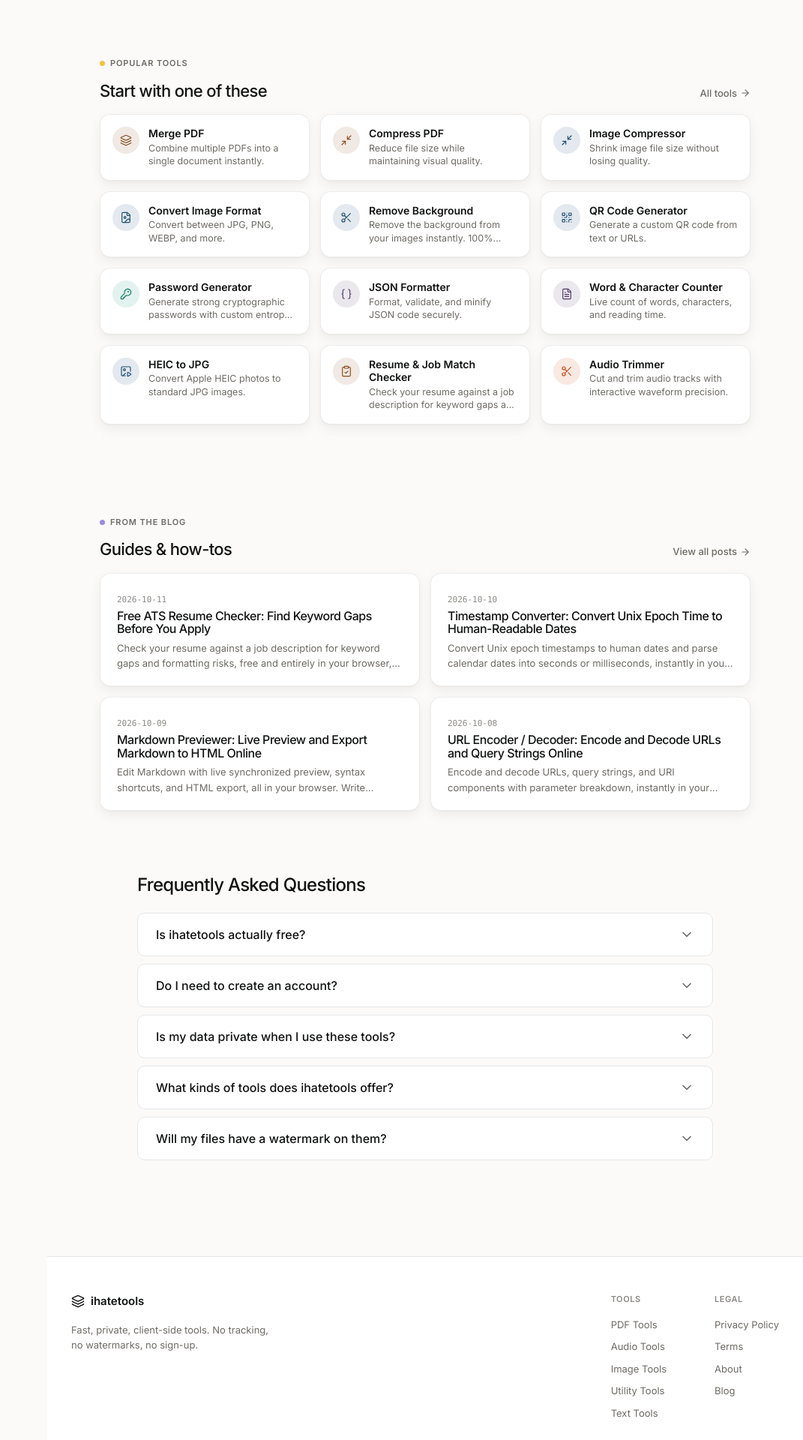
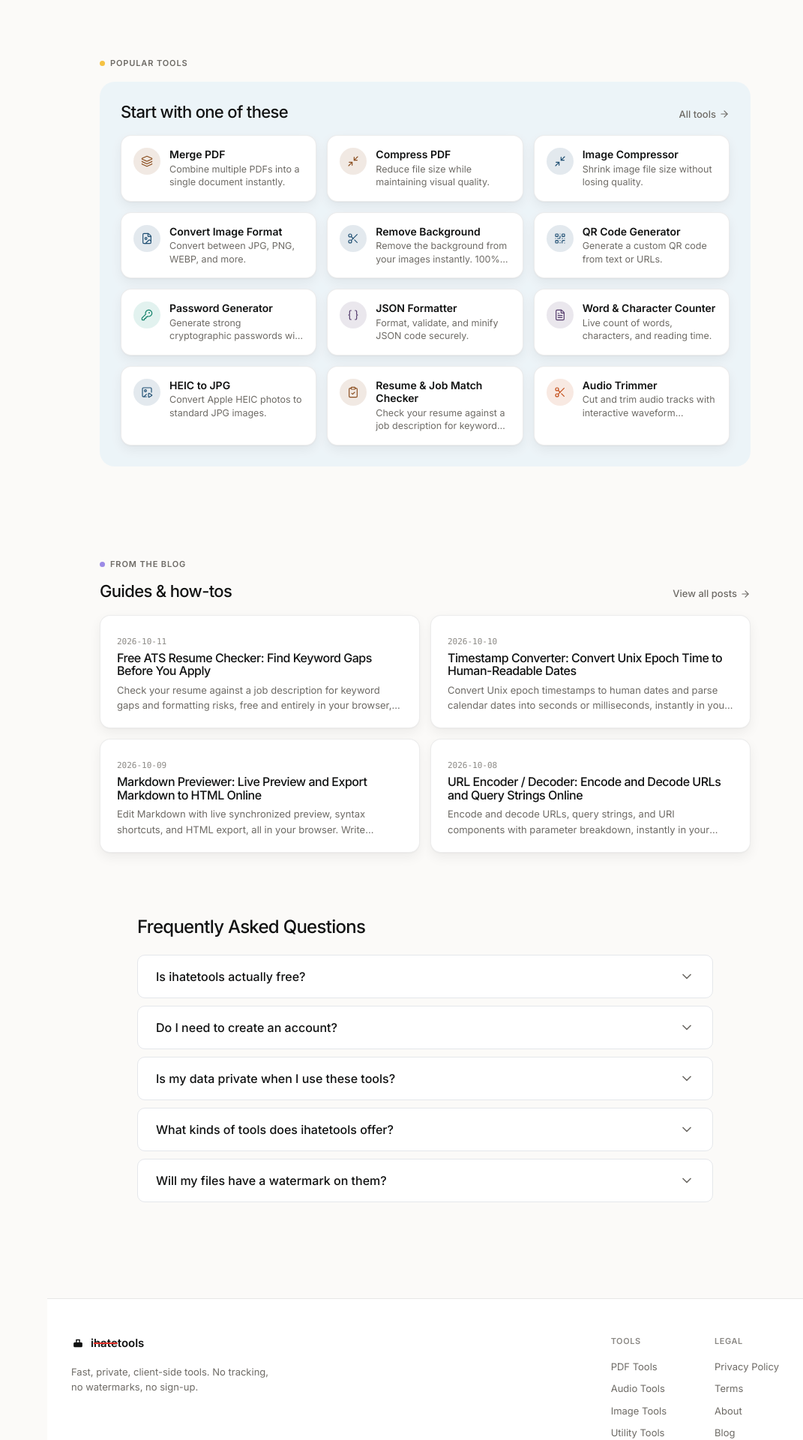
Before and after one commit to Sujithkrys/ihatetools, a Next.js app: page /home in a window 1280 px wide. Shown: the part 1600-3520 px from the top of the page at 75% size, without its empty margins (209-1280 px from the left). Built offline with nearby package versions, Linux system fonts and the light colour scheme.

Commit message:
Standardize URL trailing-slash convention (trailingSlash: false) and add canonical to /home

```diff
--- a/next.config.mjs
+++ b/next.config.mjs
@@ -1,5 +1,6 @@
 /** @type {import('next').NextConfig} */
 const nextConfig = {
+  trailingSlash: false,
   webpack: (config, { isServer }) => {
     config.resolve.alias = {
       ...config.resolve.alias,
--- a/src/app/home/page.tsx
+++ b/src/app/home/page.tsx
@@ -30,6 +30,14 @@ const CATEGORY_BADGE: Record<string, string> = {
 export const metadata: Metadata = {
   title: "ihatetools - Free PDF, Image, Audio & Text Tools, No Sign-Up",
   description: `${TOOLS.length}+ free online tools for PDFs, images, audio, and text. Merge PDFs, compress images, convert formats, and more, all processed locally in your browser. No sign-up, no watermark, no uploads.`,
+  alternates: {
+    canonical: "/home",
+  },
+  openGraph: {
+    title: "ihatetools - Free PDF, Image, Audio & Text Tools, No Sign-Up",
+    description: `${TOOLS.length}+ free online tools for PDFs, images, audio, and text. Merge PDFs, compress images, convert formats, and more, all processed locally in your browser. No sign-up, no watermark, no uploads.`,
+    url: "/home",
+  },
 };
 
 const POPULAR_TOOL_IDS = [
@@ -289,6 +297,7 @@ export default function Home() {
 
       {/* ======== POPULAR TOOLS ======== */}
       <Frame label="Popular tools" labelColor="yellow">
+        <div className="max-w-[960px] mx-auto rounded-[20px] p-[20px] md:p-[28px]" style={{ background: "rgb(var(--color-sel) / 0.06)" }}>
           <div className="flex items-baseline justify-between max-w-[920px] mx-auto mb-[18px]">
             <h2 className="disp text-[22px] text-ink">Start with one of these</h2>
             <Link href="/" className="text-[13px] font-medium text-grey hover:text-ink transition-colors inline-flex items-center gap-1">
@@ -302,7 +311,7 @@ export default function Home() {
                 <Link
                   key={tool.id}
                   href={tool.href}
-                className="blk flex items-start gap-3 p-[16px] hover:-translate-y-[2px] transition-transform cursor-pointer no-underline group"
+                  className="blk flex items-start gap-3 p-[16px] !bg-paper dark:!bg-bg hover:-translate-y-[2px] transition-transform cursor-pointer no-underline group"
                 >
                   <div className={`badge ${CATEGORY_BADGE[tool.category]} !mb-0 !w-9 !h-9 shrink-0`}>
                     {Icon && <Icon size={16} strokeWidth={1.75} />}
@@ -314,6 +323,7 @@ export default function Home() {
                 </Link>
               );
             })}
+          </div>
         </div>
       </Frame>
 
--- a/src/components/Footer.tsx
+++ b/src/components/Footer.tsx
@@ -1,5 +1,5 @@
 import Link from "next/link";
-import { Layers } from "lucide-react";
+import { Logo } from "./Logo";
 
 export function Footer() {
   return (
@@ -7,10 +7,7 @@ export function Footer() {
       <div className="max-w-[1400px] mx-auto px-8">
         <div className="flex gap-16 flex-wrap">
           <div className="flex-1 min-w-[250px]">
-            <span className="flex items-center gap-2 text-ink dark:text-white font-semibold text-[15px] mb-4">
-              <Layers size={18} />
-              ihatetools
-            </span>
+            <Logo size={18} className="text-ink dark:text-white mb-4" textClassName="font-semibold text-[15px]" />
             <p className="text-[13px] text-grey dark:text-gray-500 max-w-[34ch] leading-[1.6]">
               Fast, private, client-side tools. No tracking, no watermarks, no sign-up.
             </p>
```
Lines whose indentation alone changed are shown as unchanged.
